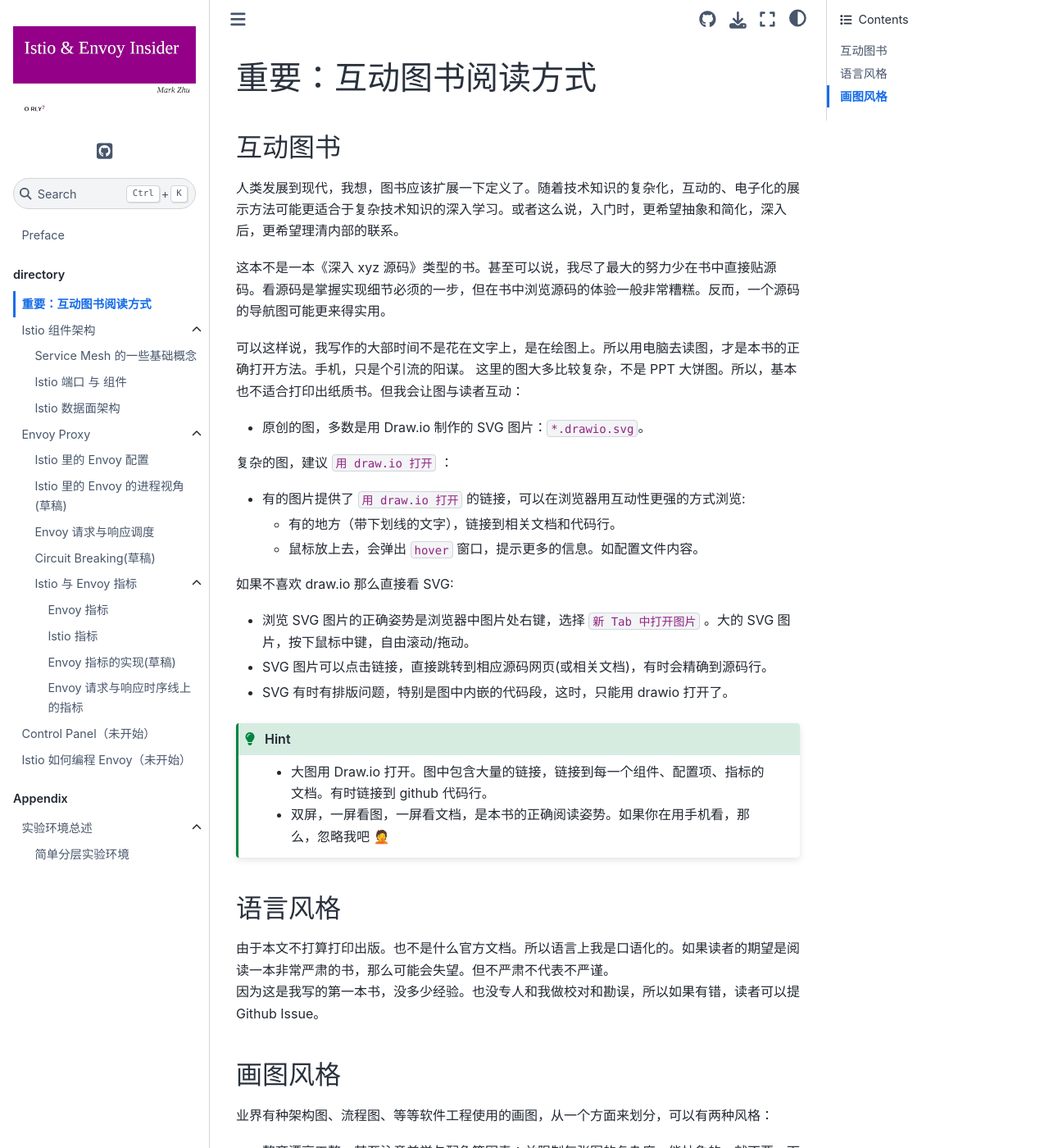
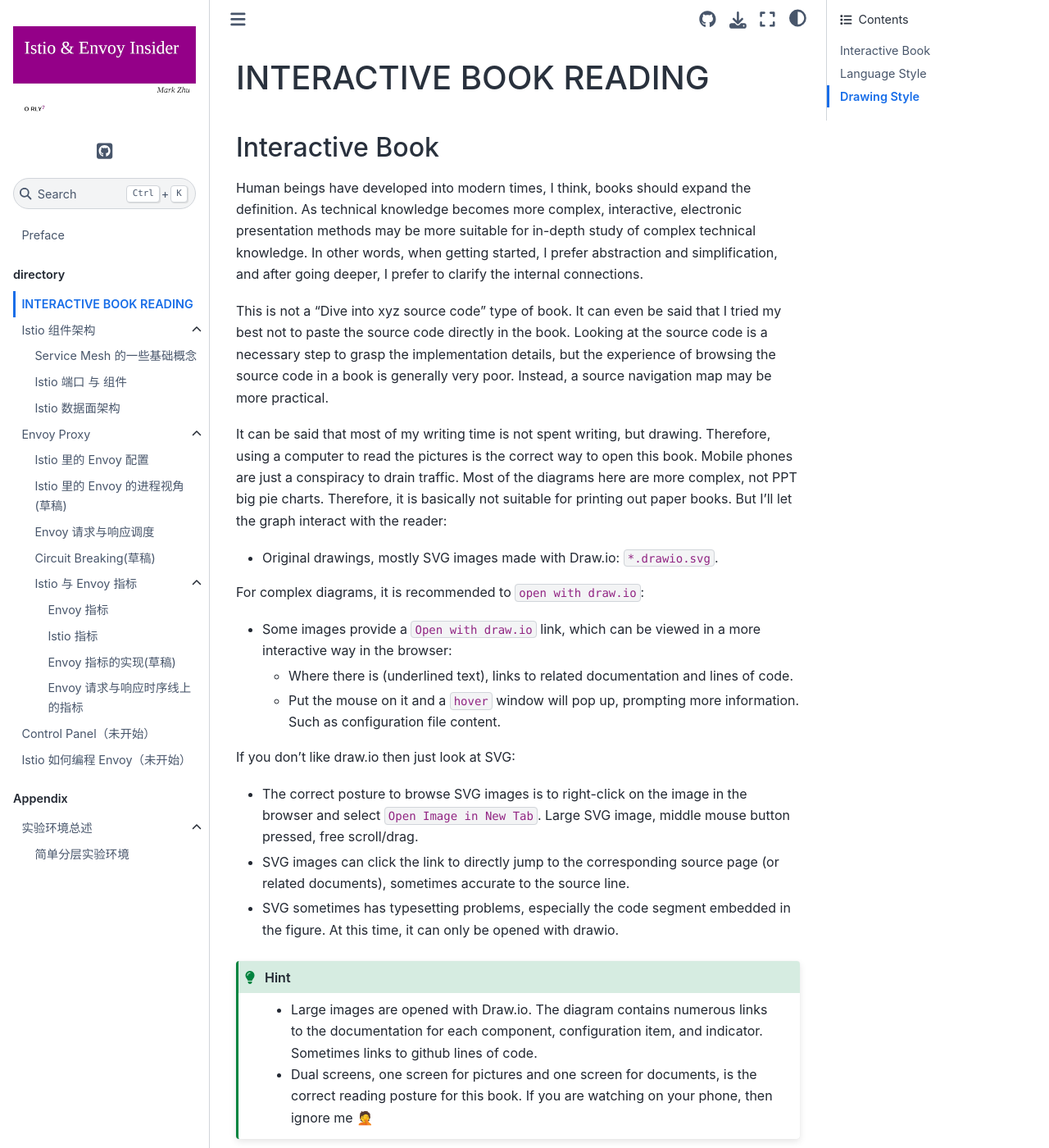
Before and after one commit to labilezhu/istio-insider-en, a Sphinx documentation site: the page built from docs/source/ch0/index.md, in a window 1280 px wide and 1400 px high. Shown: the whole window at 82% size. Built offline with Sphinx 7.4.7 and the Sphinx Book theme 1.1.4, drawn with Linux system fonts in a browser that asks for light colours; some of the changed text lies outside the part shown.

`````diff
--- a/docs/source/ch0/index.md
+++ b/docs/source/ch0/index.md
@@ -1,40 +1,40 @@
-# 重要：互动图书阅读方式
+# INTERACTIVE BOOK READING
 
-## 互动图书
+## Interactive Book
 
-人类发展到现代，我想，图书应该扩展一下定义了。随着技术知识的复杂化，互动的、电子化的展示方法可能更适合于复杂技术知识的深入学习。或者这么说，入门时，更希望抽象和简化，深入后，更希望理清内部的联系。
+Human beings have developed into modern times, I think, books should expand the definition. As technical knowledge becomes more complex, interactive, electronic presentation methods may be more suitable for in-depth study of complex technical knowledge. In other words, when getting started, I prefer abstraction and simplification, and after going deeper, I prefer to clarify the internal connections.
 
-这本不是一本《深入 xyz 源码》类型的书。甚至可以说，我尽了最大的努力少在书中直接贴源码。看源码是掌握实现细节必须的一步，但在书中浏览源码的体验一般非常糟糕。反而，一个源码的导航图可能更来得实用。
+This is not a "Dive into xyz source code" type of book. It can even be said that I tried my best not to paste the source code directly in the book. Looking at the source code is a necessary step to grasp the implementation details, but the experience of browsing the source code in a book is generally very poor. Instead, a source navigation map may be more practical.
 
-可以这样说，我写作的大部时间不是花在文字上，是在绘图上。所以用电脑去读图，才是本书的正确打开方法。手机，只是个引流的阳谋。
-这里的图大多比较复杂，不是 PPT 大饼图。所以，基本也不适合打印出纸质书。但我会让图与读者互动：
+It can be said that most of my writing time is not spent writing, but drawing. Therefore, using a computer to read the pictures is the correct way to open this book. Mobile phones are just a conspiracy to drain traffic.
+Most of the diagrams here are more complex, not PPT big pie charts. Therefore, it is basically not suitable for printing out paper books. But I'll let the graph interact with the reader:
 
-- 原创的图，多数是用 Draw.io 制作的 SVG 图片：`*.drawio.svg`。
+- Original drawings, mostly SVG images made with Draw.io: `*.drawio.svg`.
 
-复杂的图，建议 `用 draw.io 打开` ：
-- 有的图片提供了 `用 draw.io 打开` 的链接，可以在浏览器用互动性更强的方式浏览:
-  - 有的地方（带下划线的文字），链接到相关文档和代码行。
-  - 鼠标放上去，会弹出 `hover` 窗口，提示更多的信息。如配置文件内容。
+For complex diagrams, it is recommended to `open with draw.io`:
+- Some images provide a `Open with draw.io` link, which can be viewed in a more interactive way in the browser:
+  - Where there is (underlined text), links to related documentation and lines of code.
+  - Put the mouse on it and a `hover` window will pop up, prompting more information. Such as configuration file content.
 
-如果不喜欢 draw.io 那么直接看 SVG:
-- 浏览 SVG 图片的正确姿势是浏览器中图片处右键，选择 `新 Tab 中打开图片` 。大的 SVG 图片，按下鼠标中键，自由滚动/拖动。
-- SVG 图片可以点击链接，直接跳转到相应源码网页(或相关文档)，有时会精确到源码行。
-- SVG 有时有排版问题，特别是图中内嵌的代码段，这时，只能用 drawio 打开了。
+If you don't like draw.io then just look at SVG:
+- The correct posture to browse SVG images is to right-click on the image in the browser and select `Open Image in New Tab`. Large SVG image, middle mouse button pressed, free scroll/drag.
+- SVG images can click the link to directly jump to the corresponding source page (or related documents), sometimes accurate to the source line.
+- SVG sometimes has typesetting problems, especially the code segment embedded in the figure. At this time, it can only be opened with drawio.
 
 ```{hint}
- - 大图用 Draw.io 打开。图中包含大量的链接，链接到每一个组件、配置项、指标的文档。有时链接到 github 代码行。
- - 双屏，一屏看图，一屏看文档，是本书的正确阅读姿势。如果你在用手机看，那么，忽略我吧 🤦
-```
+ - Large images are opened with Draw.io. The diagram contains numerous links to the documentation for each component, configuration item, and indicator. Sometimes links to github lines of code.
+ - Dual screens, one screen for pictures and one screen for documents, is the correct reading posture for this book. If you are watching on your phone, then ignore me 🤦
+````
 
-## 语言风格
-由于本文不打算打印出版。也不是什么官方文档。所以语言上我是口语化的。如果读者的期望是阅读一本非常严肃的书，那么可能会失望。但不严肃不代表不严谨。
-因为这是我写的第一本书，没多少经验。也没专人和我做校对和勘误，所以如果有错，读者可以提 Github Issue。
+## Language Style
+As this book is not intended for print publication. Nor is it official documentation. So language-wise I am colloquial. If the reader's expectation is to read a very serious book, they may be disappointed. But not serious does not mean not rigorous.
+Since this is the first book I've written, I don't have much experience. There is no person to do proofreading and errata with me, so if there is a mistake, the reader can raise a Github Issue.
 
 
-## 画图风格
+## Drawing Style
 
-业界有种架构图、流程图、等等软件工程使用的画图，从一个方面来划分，可以有两种风格：
-- 整齐漂亮工整、甚至注意美学与配色等因素；并限制每张图的复杂度，能抽象的，就不要一下深入。这种风格更多见于 PPT 和 纸质书。
-- 工程师图， 事无具细，只在复杂度实在超过人可以在一个平面中理解的最大限度时，才进行抽象。这种图通常规整度有限，比较工程师文化。这种风格更多见于技术电子文档。
+There are architecture diagrams, flowcharts, and other drawings used in software engineering in the industry. From one aspect, there are two styles:
+- Neat, beautiful and neat, even pay attention to factors such as aesthetics and color matching; and limit the complexity of each picture, if it can be abstract, don't go into it. This style is more seen in PPT and paper books.
+- Engineer's diagram, nothing is detailed, and abstraction is only performed when the complexity exceeds the maximum that a person can understand in a plane. Such graphs are generally of limited regularity and compare engineer cultures. This style is more common in technical electronic documents.
 
-本书这两种风格的图均有。
+There are pictures in both styles of this book.
`````
Also changed, not shown: docs/source/index.md (+10 -6 lines).
